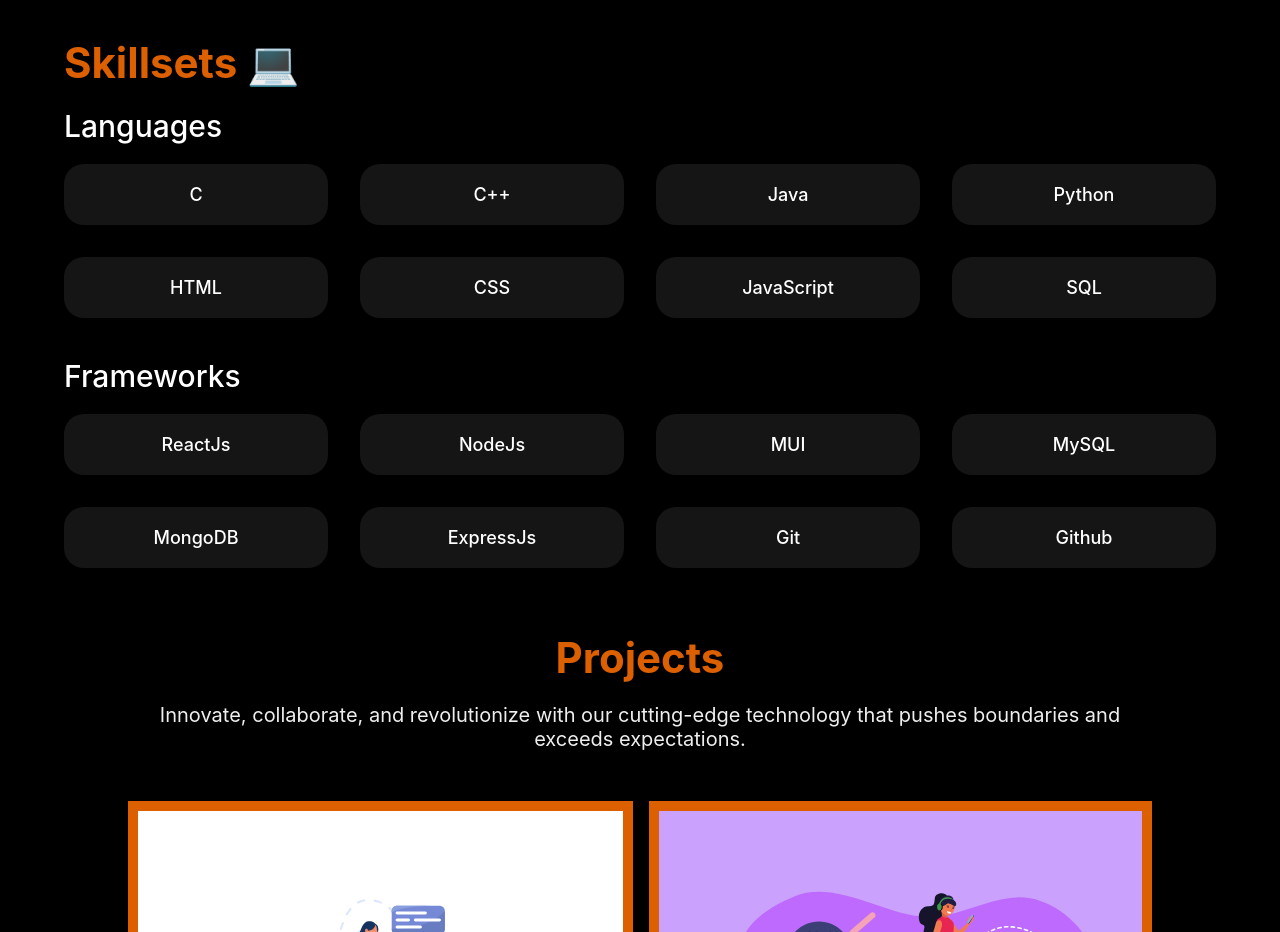
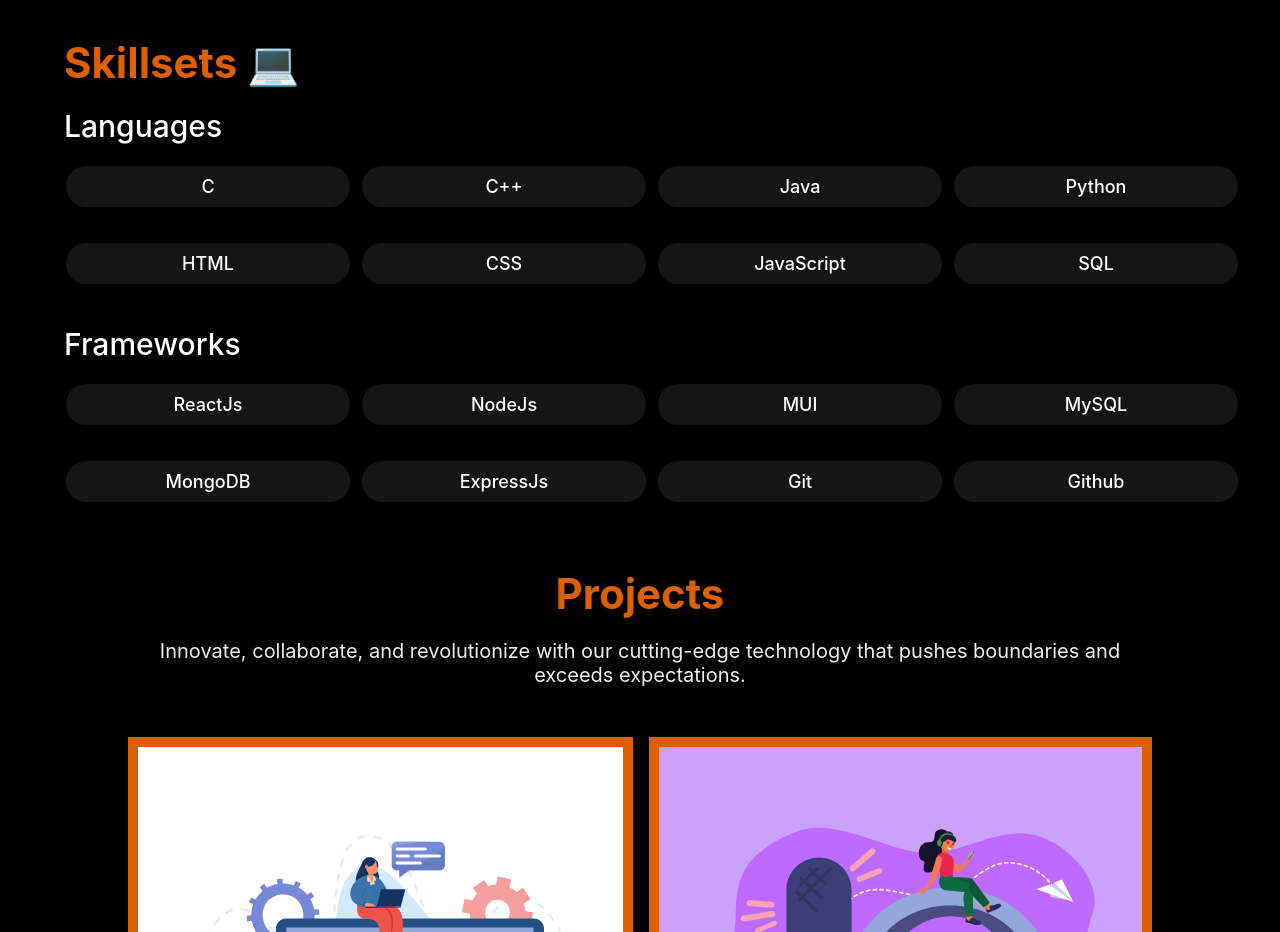
Before and after one commit to manisa18/Portfolio, a React (Create React App) app: page / in a window 1280 px wide. Shown: the part 1520-2452 px from the top of the page. Built offline with nearby package versions, Linux system fonts and the light colour scheme.

Commit message:
portfolio-changes

```diff
--- a/src/pages/Home.jsx
+++ b/src/pages/Home.jsx
@@ -1,6 +1,6 @@
 import React from "react";
 import coder from "../image/coder1.svg";
-// import recommendationEngine from "../image/recommendationEngine.svg";
+import { Grid } from "@mui/material";
 import Box from "@mui/material/Box";
 import HomePage from "../component/HomePage";
 import ContactMe from "../component/ContactMe";
@@ -8,15 +8,17 @@
 const Home = () => {
   const skillsetsStyle = {
     "& > div": {
-      padding: { md: "20px", sm: "15px", xs: "10px" },
-      borderRadius: { md: 5, sm: 10, xs: 5 },
+      padding: { md: "10px", sm: "10px", xs: "10px 5px" },
+      margin: "2px",
+      borderRadius: { sm: 5, xs: 5 },
       backgroundColor: "rgba(128, 128, 128, 0.16)",
-      width: { md: "100%", sm: "20%", xs: "20%" },
+      width: { md: "100%", sm: "100", xs: "100%" },
       textAlign: "center",
       fontSize: "18px",
       fontWeight: "500",
     },
   };
+
   return (
     <Box>
       <HomePage />
@@ -93,18 +95,34 @@
             gap: 4,
             flexDirection: "column",
           }}>
-          <Box sx={{ display: "flex", gap: 4, ...skillsetsStyle }}>
+          <Grid container spacing={{ xs: 2, sm: 4 }}>
+            <Grid item xs={6} sm={3} sx={{ ...skillsetsStyle }}>
               <Box>C</Box>
+            </Grid>
+            <Grid item xs={6} sm={3} sx={{ ...skillsetsStyle }}>
               <Box>C++</Box>
+            </Grid>
+            <Grid item xs={6} sm={3} sx={{ ...skillsetsStyle }}>
               <Box>Java</Box>
+            </Grid>
+            <Grid item xs={6} sm={3} sx={{ ...skillsetsStyle }}>
               <Box>Python</Box>
-          </Box>
-          <Box sx={{ display: "flex", gap: 4, ...skillsetsStyle }}>
+            </Grid>
+          </Grid>
+          <Grid container spacing={{ xs: 2, sm: 4 }}>
+            <Grid item xs={6} sm={3} sx={{ ...skillsetsStyle }}>
               <Box>HTML</Box>
+            </Grid>
+            <Grid item xs={6} sm={3} sx={{ ...skillsetsStyle }}>
               <Box>CSS</Box>
+            </Grid>
+            <Grid item xs={6} sm={3} sx={{ ...skillsetsStyle }}>
               <Box>JavaScript</Box>
+            </Grid>
+            <Grid item xs={6} sm={3} sx={{ ...skillsetsStyle }}>
               <Box>SQL</Box>
-          </Box>
+            </Grid>
+          </Grid>
         </Box>
         <Box
           sx={{
@@ -122,18 +140,34 @@
             gap: 4,
             flexDirection: "column",
           }}>
-          <Box sx={{ display: "flex", gap: 4, ...skillsetsStyle }}>
+          <Grid container spacing={{ xs: 2, sm: 4 }}>
+            <Grid item xs={6} sm={3} sx={{ ...skillsetsStyle }}>
               <Box>ReactJs</Box>
+            </Grid>
+            <Grid item xs={6} sm={3} sx={{ ...skillsetsStyle }}>
               <Box>NodeJs</Box>
+            </Grid>
+            <Grid item xs={6} sm={3} sx={{ ...skillsetsStyle }}>
               <Box>MUI</Box>
+            </Grid>
+            <Grid item xs={6} sm={3} sx={{ ...skillsetsStyle }}>
               <Box>MySQL</Box>
-          </Box>
-          <Box sx={{ display: "flex", gap: 4, ...skillsetsStyle }}>
+            </Grid>
+          </Grid>
+          <Grid container spacing={{ xs: 2, sm: 4 }}>
+            <Grid item xs={6} sm={3} sx={{ ...skillsetsStyle }}>
               <Box>MongoDB</Box>
+            </Grid>
+            <Grid item xs={6} sm={3} sx={{ ...skillsetsStyle }}>
               <Box>ExpressJs</Box>
+            </Grid>
+            <Grid item xs={6} sm={3} sx={{ ...skillsetsStyle }}>
               <Box>Git</Box>
+            </Grid>
+            <Grid item xs={6} sm={3} sx={{ ...skillsetsStyle }}>
               <Box>Github</Box>
-          </Box>
+            </Grid>
+          </Grid>
         </Box>
       </Box>
       <Box
```
Lines whose indentation alone changed are shown as unchanged.
